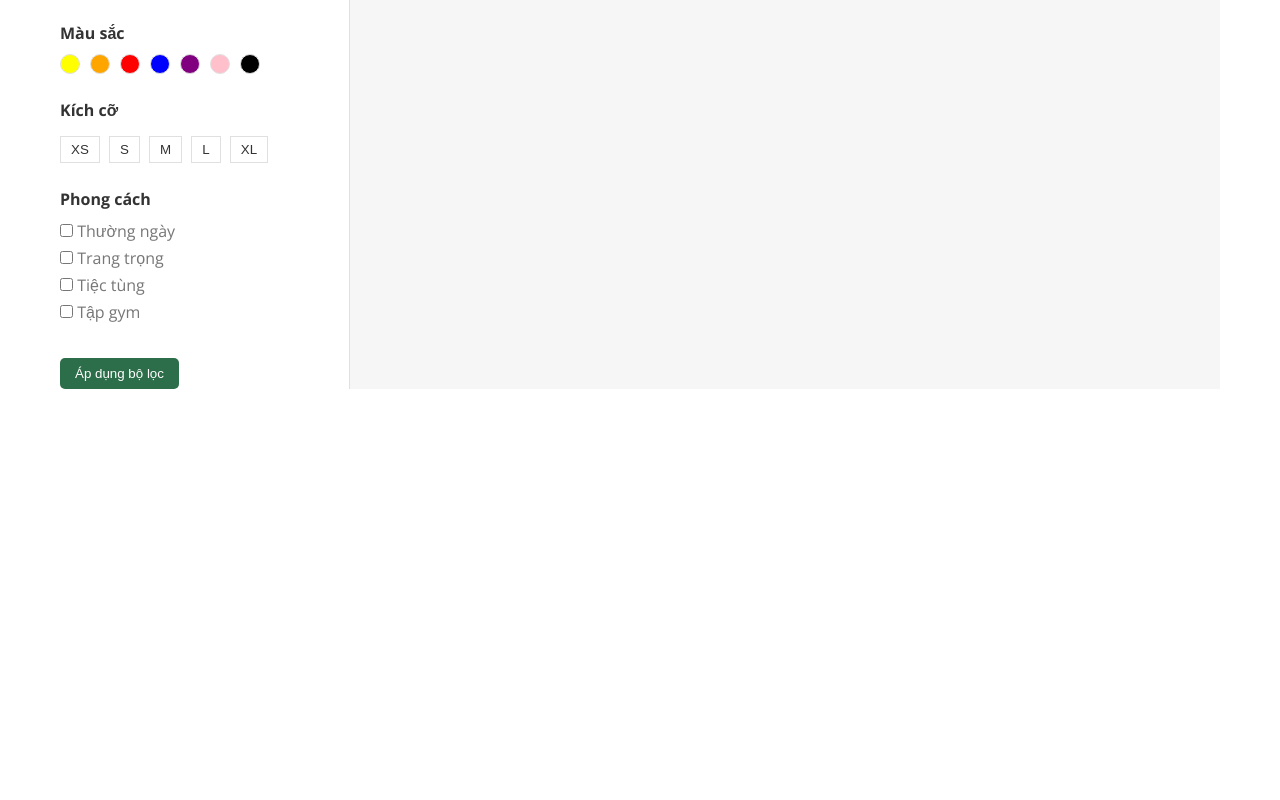
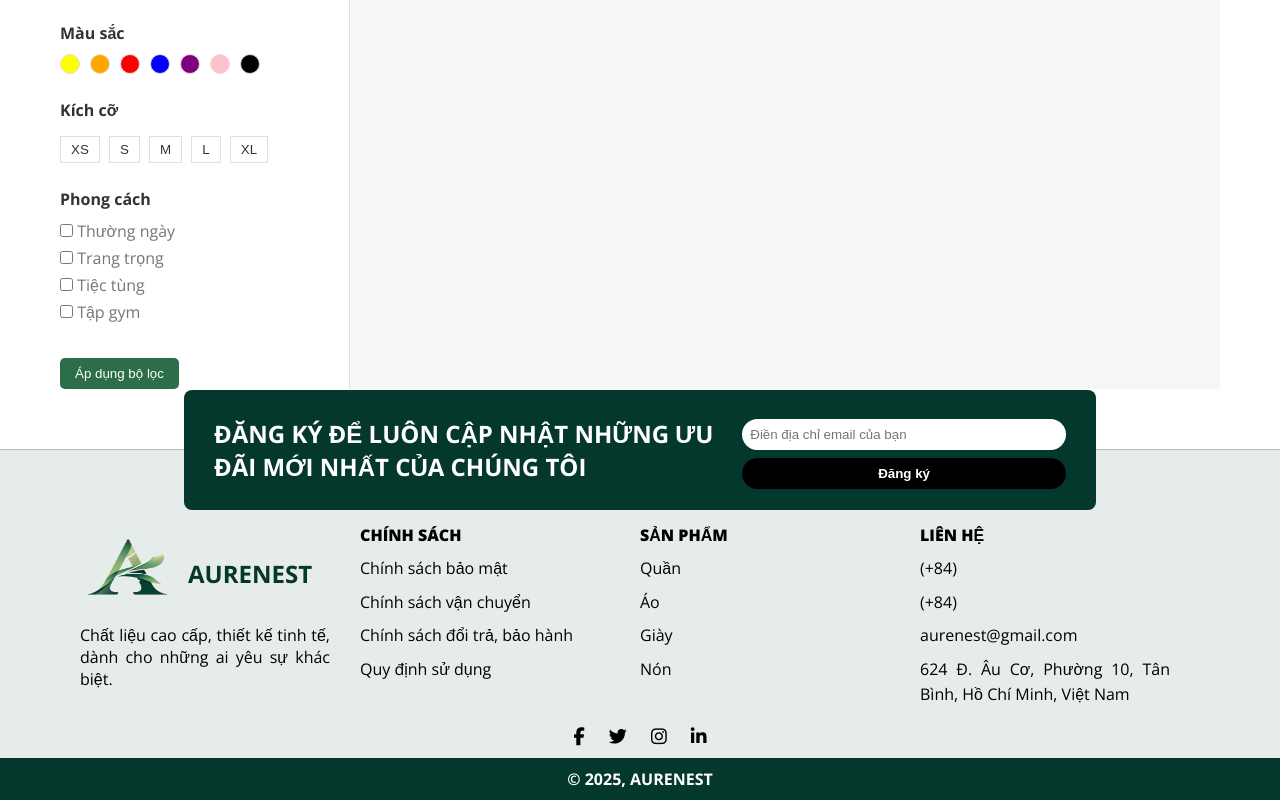
Before and after one commit to Sindy0711/LTWeb, a plain HTML site: page products.html in a window 1280 px wide. Shown: the part 399-1199 px from the top of the page. Before the commit the page ends 800 px from the top, so only its background shows below. Drawn offline with nearby package versions, Linux system fonts and the light colour scheme.

Commit message:
update 3/7

```diff
--- a/assets/css/style-about.css
+++ b/assets/css/style-about.css
@@ -12,7 +12,7 @@ body {
   line-height: 1.6;
 }
 
-.container {
+.about-container {
   width: 100%;
   max-width: 1550px;
   margin: 0 auto;
@@ -74,7 +74,7 @@ body {
     width: 100%;
     padding: 40px 10%;
     background-color: #fff;
-    /* overflow: hidden; */
+    overflow: hidden;
 }
 
 .content .member-section {
@@ -177,7 +177,6 @@ body {
 
 /* footer */
 footer {
-  margin-top: 60px;
   background-color: #e6ecea;
   border-top: 1px solid rgba(0, 0, 0, 0.2);
 }
@@ -186,7 +185,7 @@ footer .footer-container {
     width: 90%;
     max-width: 1140px;
     margin: 0 auto;
-    padding-top: 5%;
+    padding-top: 10px;
     position: relative;
 }
 
--- a/assets/css/style-contact.css
+++ b/assets/css/style-contact.css
@@ -12,7 +12,7 @@ body {
     line-height: 1.6;
 }
 
-.container {
+.contact-container {
     width: 100%;
     max-width: 1550px;
     margin: 0 auto;
--- a/products.html
+++ b/products.html
@@ -163,6 +163,68 @@
       </div>
     </main>
 
+    <footer>
+        <div class="footer-container">
+            <div class="footer-section">
+                <h2 class="title">Đăng ký để luôn cập nhật những ưu đãi mới nhất của chúng tôi</h2>
+                <div class="form">
+                    <input type="text" placeholder="Điền địa chỉ email của bạn">
+                    <button>Đăng ký</button>
+                </div>
+            </div>
+            <div class="footer-body clearfix">
+                <div class="footer-column ">
+                    <div class="logo">
+                        <img src="./assets/img/Logo.png" alt="Logo" />
+                        <h2>AURENEST</h2>
+                    </div>
+                    <p class="tagline clearfix">Chất liệu cao cấp, thiết kế tinh tế, dành cho những ai yêu sự khác biệt.</p>
+                </div>
+
+          <div class="footer-column">
+            <h4>Chính sách</h4>
+            <ul>
+              <li><a href="#">Chính sách bảo mật</a></li>
+              <li><a href="#">Chính sách vận chuyển</a></li>
+              <li><a href="#">Chính sách đổi trả, bảo hành</a></li>
+              <li><a href="#">Quy định sử dụng</a></li>
+            </ul>
+          </div>
+
+          <div class="footer-column">
+            <h4>Sản phẩm</h4>
+            <ul>
+              <li><a href="#">Quần</a></li>
+              <li><a href="#">Áo</a></li>
+              <li><a href="#">Giày</a></li>
+              <li><a href="#">Nón</a></li>
+            </ul>
+          </div>
+
+          <div class="footer-column">
+            <h4>Liên hệ</h4>
+            <ul>
+              <li>(+84)</li>
+              <li>(+84)</li>
+              <li>aurenest@gmail.com</li>
+              <li>624 Đ. Âu Cơ, Phường 10, Tân Bình, Hồ Chí Minh, Việt Nam</li>
+            </ul>
+          </div>
+
+        </div>
+
+        <div class="social-icons">
+          <a href="#"><i class="fa-brands fa-facebook-f"></i></a>
+          <a href="#"><i class="fa-brands fa-twitter"></i></a>
+          <a href="#"><i class="fa-brands fa-instagram"></i></a>
+          <a href="#"><i class="fa-brands fa-linkedin-in"></i></a>
+        </div>
+      </div>
+      <div class="footer-bottom">
+        <div class="copyright">&copy; 2025, AURENEST</div>
+      </div>
+    </footer>
+
     <script type="module" src="./assets/js/scripts.js"></script>
   </body>
 </html>
```
Also changed, not shown: about.html (+51 -11 lines), contact.html (+49 -3 lines).
